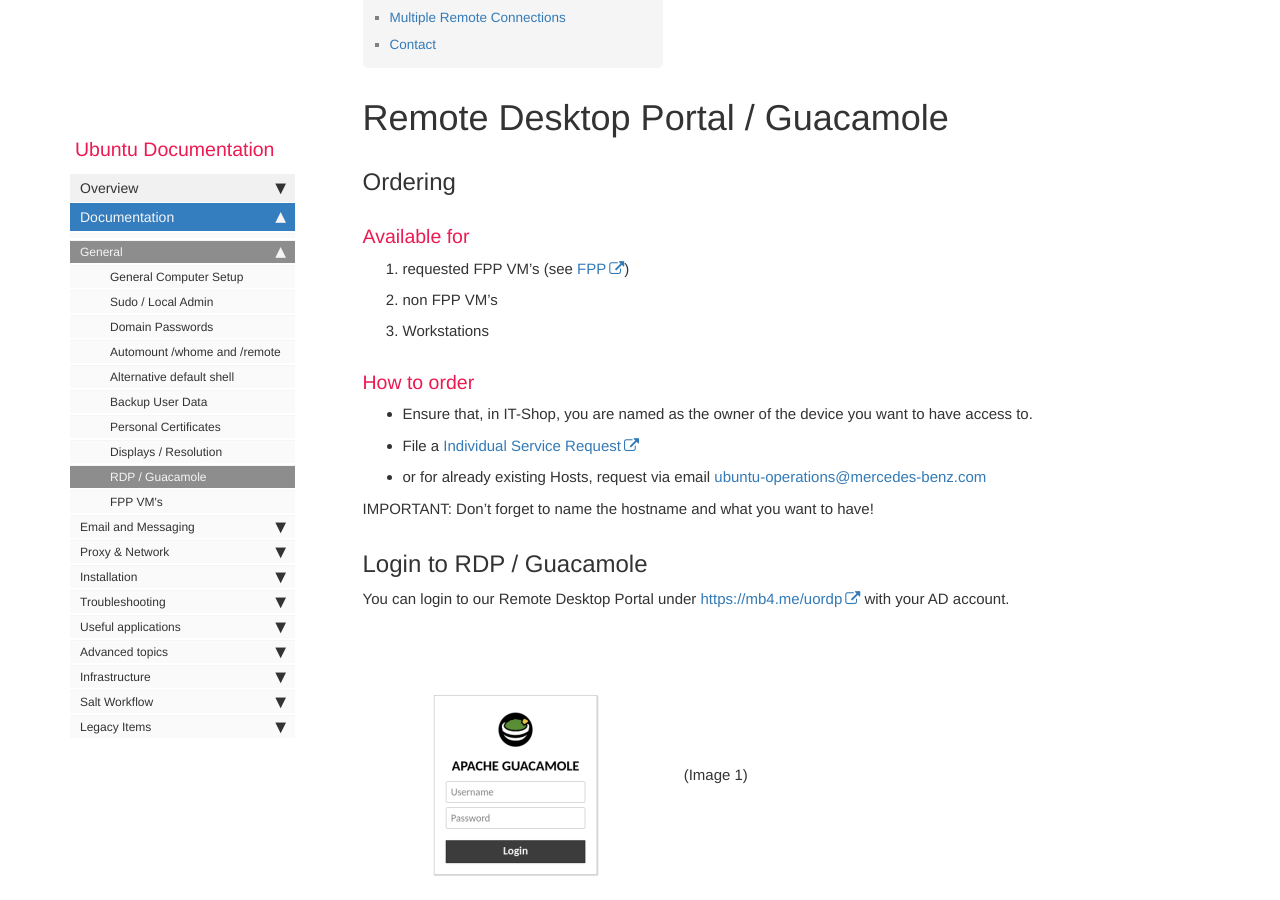
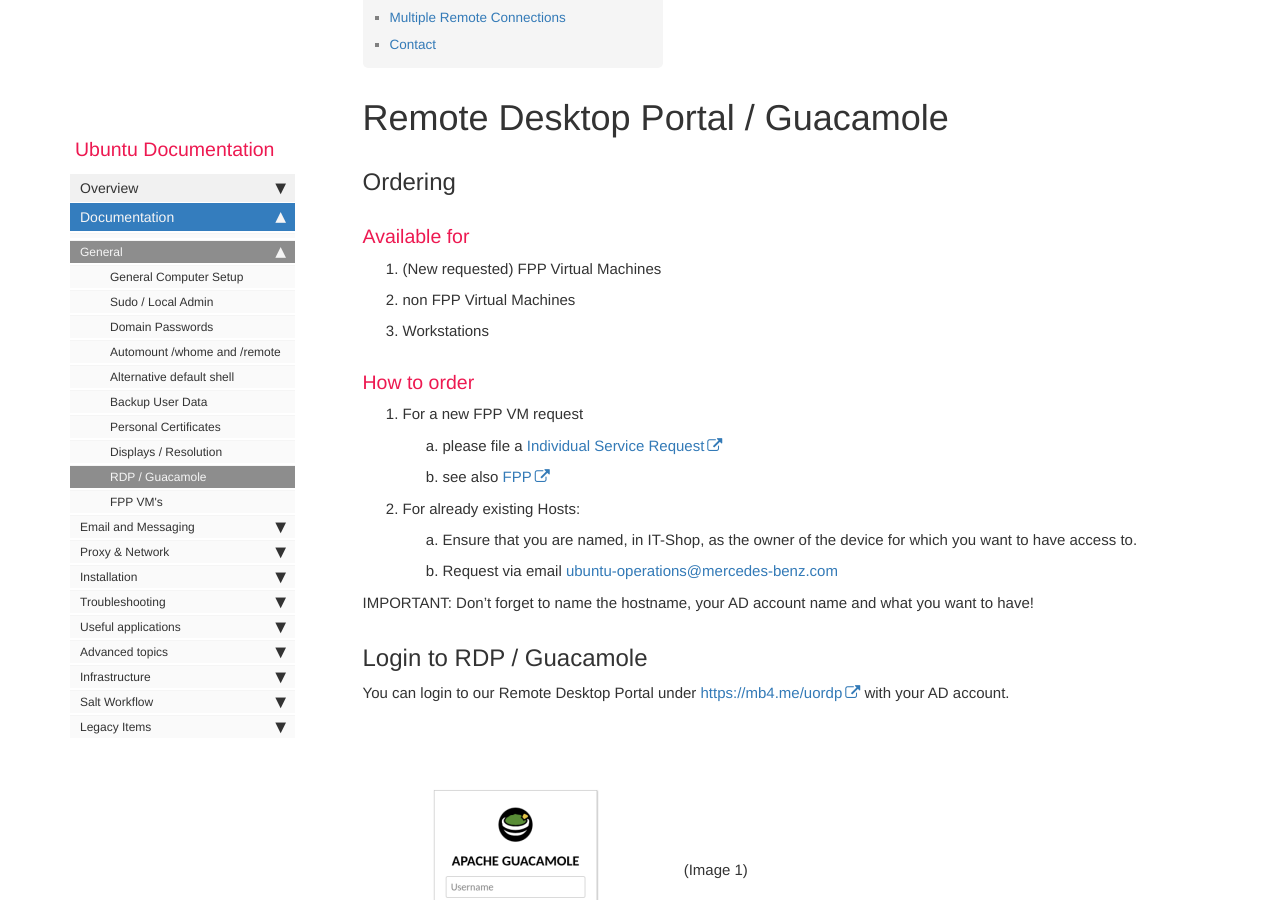
Before and after one commit to RajputPawan/Prometheus, a Jekyll site: the page built from pages/docs/guacamole.md, in a window 1280 px wide and 900 px high, scrolled down 597 px. Built offline with Jekyll 4.4.1, drawn with Linux system fonts in a browser that asks for light colours; comment, search, counter and statistics services are not loaded.

Commit message:
UBUNTUOP-1901/ohnemud-guacamole-documentation

```diff
--- a/pages/docs/guacamole.md
+++ b/pages/docs/guacamole.md
@@ -15,17 +15,20 @@
 
 ### Available for
 
-1. requested FPP VM's (see [FPP](https://pages.git.i.mercedes-benz.com/ubunturd/ubuntudoc/fpp.html))
-2. non FPP VM's
+1. (New requested) FPP Virtual Machines
+2. non FPP Virtual Machines
 3. Workstations
 
 ### How to order
 
-- Ensure that, in IT-Shop, you are named as the owner of the device you want to have access to.
-- File a [Individual Service Request](https://pages.git.i.mercedes-benz.com/ubunturd/ubuntudoc/inquiry-help.html)
-- or for already existing Hosts, request via email [ubuntu-operations@mercedes-benz.com](mailto:ubuntu-operations@mercedes-benz.com)
+1. For a new FPP VM request
+    1. please file a [Individual Service Request](https://pages.git.i.mercedes-benz.com/ubunturd/ubuntudoc/inquiry-help.html)
+    2. see also [FPP](https://pages.git.i.mercedes-benz.com/ubunturd/ubuntudoc/fpp.html)
+2. For already existing Hosts:
+    1. Ensure that you are named, in IT-Shop, as the owner of the device for which you want to have access to.
+    2. Request via email [ubuntu-operations@mercedes-benz.com](mailto:ubuntu-operations@mercedes-benz.com)
 
-IMPORTANT: Don't forget to name the hostname and what you want to have!
+IMPORTANT: Don't forget to name the hostname, your AD account name and what you want to have!
 
 
 ## Login to RDP / Guacamole
```
